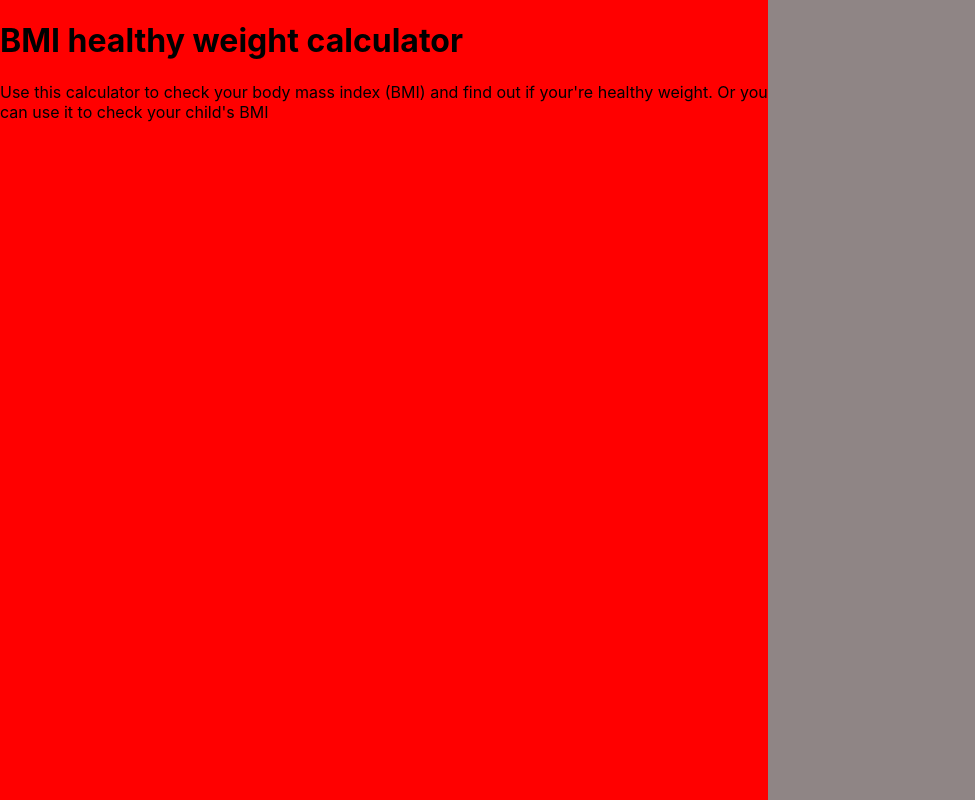
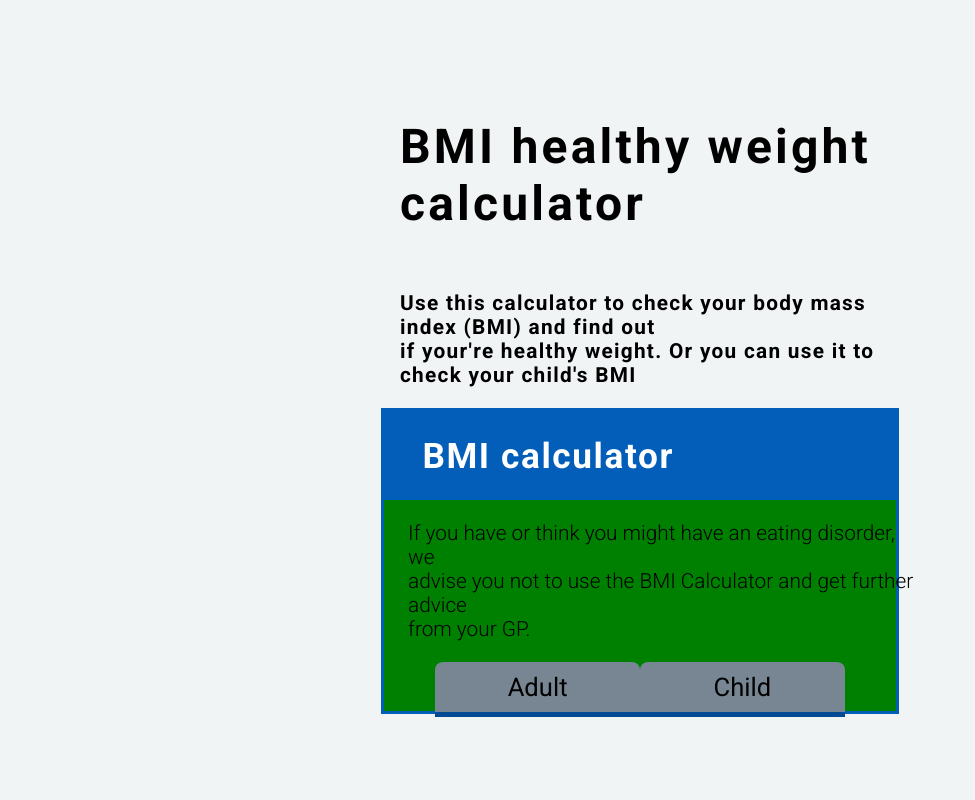
Before and after one commit to lukanogaj/bmi, a React (Create React App) app: page / in a window 1280 px wide. Shown: the whole page, without its empty margins (0-975 px from the left). Built offline with nearby package versions, Linux system fonts and the light colour scheme.

Commit message:
modulecss

```diff
--- /dev/null
+++ b/src/components/Age/AgeHandler.jsx
@@ -0,0 +1,26 @@
+import React from 'react';
+import styles from './AgeHandler.module.css';
+
+const AgeHandler = () => {
+  return (
+    <div className={styles.bmi__handler}>
+      <div className={styles.age__handler__heading}>
+        <h1>BMI calculator</h1>
+      </div>
+      <div className={styles.age__handler__tabs}>
+        <p className={styles.age__paragraph}>
+          If you have or think you might have an eating disorder, we <br></br>{' '}
+          advise you not to use the BMI Calculator and get further advice{' '}
+          <br></br>from your GP.
+        </p>
+        <div className={styles.tabs__ages}>
+          {' '}
+          <div className={`${styles.tabs_age} ${styles.adult__btn}`}>Adult</div>
+          <div className={`${styles.tabs_age} ${styles.child__btn}`}>Child</div>
+        </div>
+      </div>
+    </div>
+  );
+};
+
+export default AgeHandler;
--- /dev/null
+++ b/src/components/Age/AgeHandler.module.css
@@ -0,0 +1,75 @@
+.bmi__handler {
+  display: flex;
+  flex-direction: column;
+  width: 40%;
+  background-color: green;
+  height: 300px;
+  border: 3px solid #025eb8;
+}
+
+.age__handler__heading {
+  display: flex;
+  width: 100%;
+  align-items: center;
+  height: 30%;
+  background-color: #025eb8;
+  /* padding-left: 2.4rem; */
+}
+
+.age__handler__heading h1 {
+  letter-spacing: 0.1rem;
+  font-size: 2.2em;
+  color: #ffffff;
+  padding-left: 2.4rem;
+}
+/* Div with the buttons and paragraph */
+.age__handler__tabs {
+  display: flex;
+  justify-content: center;
+  align-items: center;
+  flex-direction: column;
+  width: 100%;
+}
+
+.age__paragraph {
+  width: 100%;
+  font-size: 1.3rem;
+  font-weight: 300;
+  padding-left: 3rem;
+}
+
+/* Buttons design */
+.tabs__ages {
+  display: flex;
+  justify-content: space-between;
+  align-items: center;
+  width: 80%;
+  border-bottom: 5px solid #004b93;
+}
+
+.tabs_age {
+  display: flex;
+  justify-content: center;
+  width: 290px;
+  height: 50px;
+  padding: 0px;
+  background-color: #778692;
+  border-radius: 8px 8px 0px 0px;
+  align-items: center;
+  font-size: 1.6rem;
+}
+
+.tabs_age:hover {
+  background-color: yellow;
+}
+
+/* Hovwr  */
+
+/* Line below the buttons  */
+/* hr {
+  size: 27px;
+  height: 0.3rem;
+  background-color: #004b93;
+  width: 91.5%;
+  padding-top: 0px;
+} */
--- a/src/components/Header.css
+++ /dev/null
@@ -1,4 +0,0 @@
-.header {
-  width: 60%;
-  background-color: red;
-}
--- a/src/components/Header.jsx
+++ /dev/null
@@ -1,16 +0,0 @@
-import React from 'react';
-import './Header.css';
-
-const Header = () => {
-  return (
-    <div className='header'>
-      <h1 className='top__head'>BMI healthy weight calculator</h1>
-      <p className='top__paragraph'>
-        Use this calculator to check your body mass index (BMI) and find out if
-        your're healthy weight. Or you can use it to check your child's BMI
-      </p>
-    </div>
-  );
-};
-
-export default Header;
--- /dev/null
+++ b/src/components/Header/Header.jsx
@@ -0,0 +1,19 @@
+import React from 'react';
+import styles from './Header.module.css';
+
+const Header = () => {
+  return (
+    <div className={styles.header}>
+      <h1 className={styles.top__head}>
+        BMI healthy weight <br></br> calculator
+      </h1>
+      <p className={styles.top__paragraph}>
+        Use this calculator to check your body mass index (BMI) and find out{' '}
+        <br></br> if your're healthy weight. Or you can use it to check your
+        child's BMI
+      </p>
+    </div>
+  );
+};
+
+export default Header;
--- /dev/null
+++ b/src/components/Header/Header.module.css
@@ -0,0 +1,21 @@
+.header {
+  display: flex;
+  justify-content: center;
+  flex-direction: column;
+  width: 40%;
+  /* background-color: red; */
+}
+
+.top__head {
+  font-size: 3rem;
+  padding-left: 1rem;
+  letter-spacing: 0.2rem;
+}
+
+.top__paragraph {
+  font-size: 1.3rem;
+  padding-left: 1rem;
+  font-weight: bold;
+  letter-spacing: 0.08rem;
+  padding-top: 0.4rem;
+}
--- a/src/components/Layout/Layout.css
+++ b/src/components/Layout/Layout.css
@@ -1,3 +1,5 @@
+@import url('https://fonts.googleapis.com/css2?family=Roboto:wght@100;300;400;500;700&display=swap');
+
 *::before,
 *::after {
   margin: 0;
@@ -7,8 +9,12 @@
 
 .container {
   display: flex;
+  justify-content: center;
+  align-items: center;
+  flex-direction: column;
+  font-family: 'Roboto', sans-serif;
   width: 100vw;
   height: 100vh;
-  background-color: rgb(143, 133, 133);
+  background-color: #f0f4f5;
   overflow: hidden;
 }
--- a/src/components/Layout/Layout.jsx
+++ b/src/components/Layout/Layout.jsx
@@ -1,6 +1,7 @@
 import React from 'react';
 import './Layout.css';
-import Header from '../Header';
+import Header from '../Header/Header';
+import AgeHandler from '../Age/AgeHandler';
 
 /* Main conatiner with the childrens */
 
@@ -8,6 +9,7 @@ const Layout = () => {
   return (
     <div className='container'>
       <Header />
+      <AgeHandler />
     </div>
   );
 };
```
Also changed, not shown: src/components/Measurements/Height.css (added), src/components/Measurements/Height.jsx (added), src/components/Measurements/Weight.css (added), src/components/Measurements/Weight.jsx (added).
